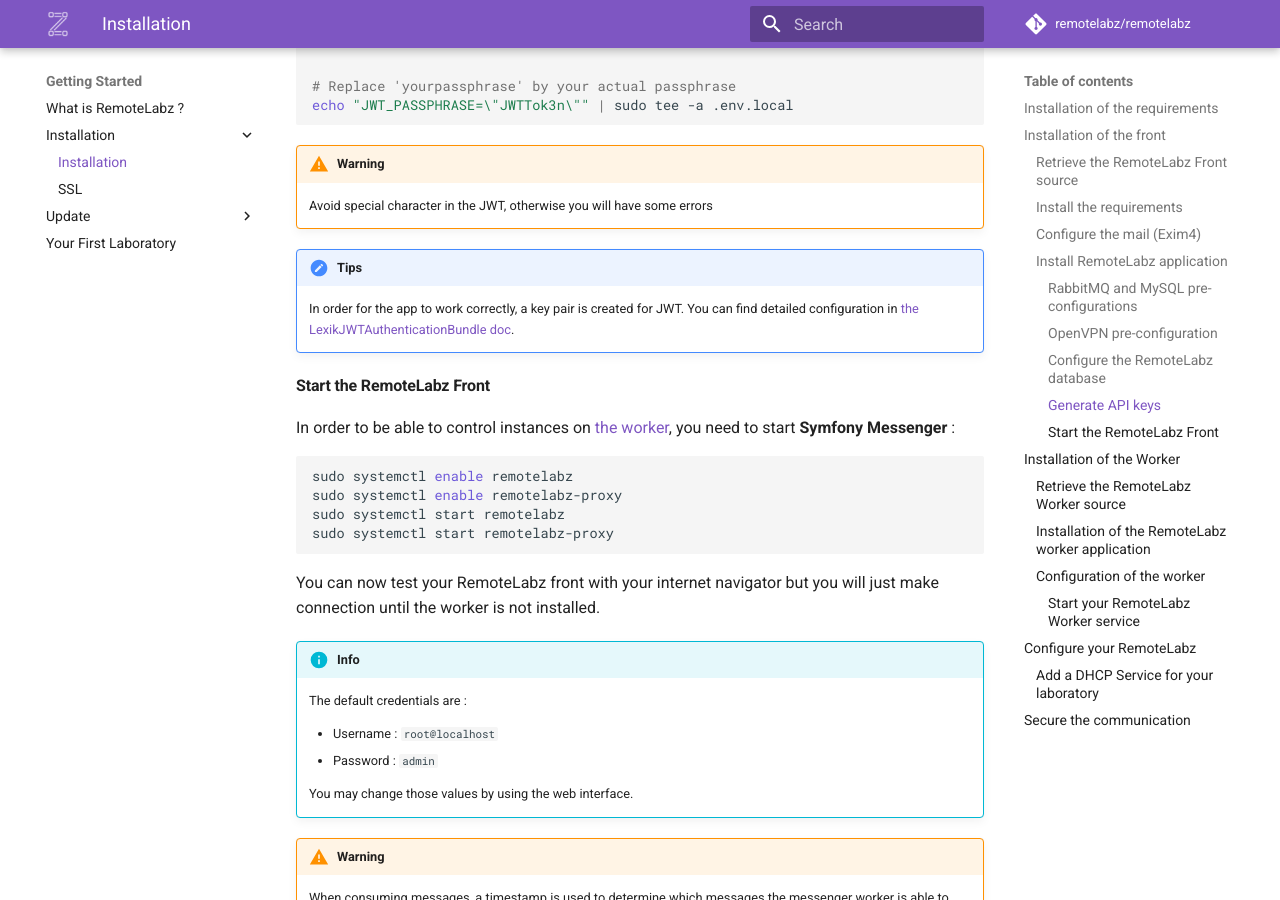
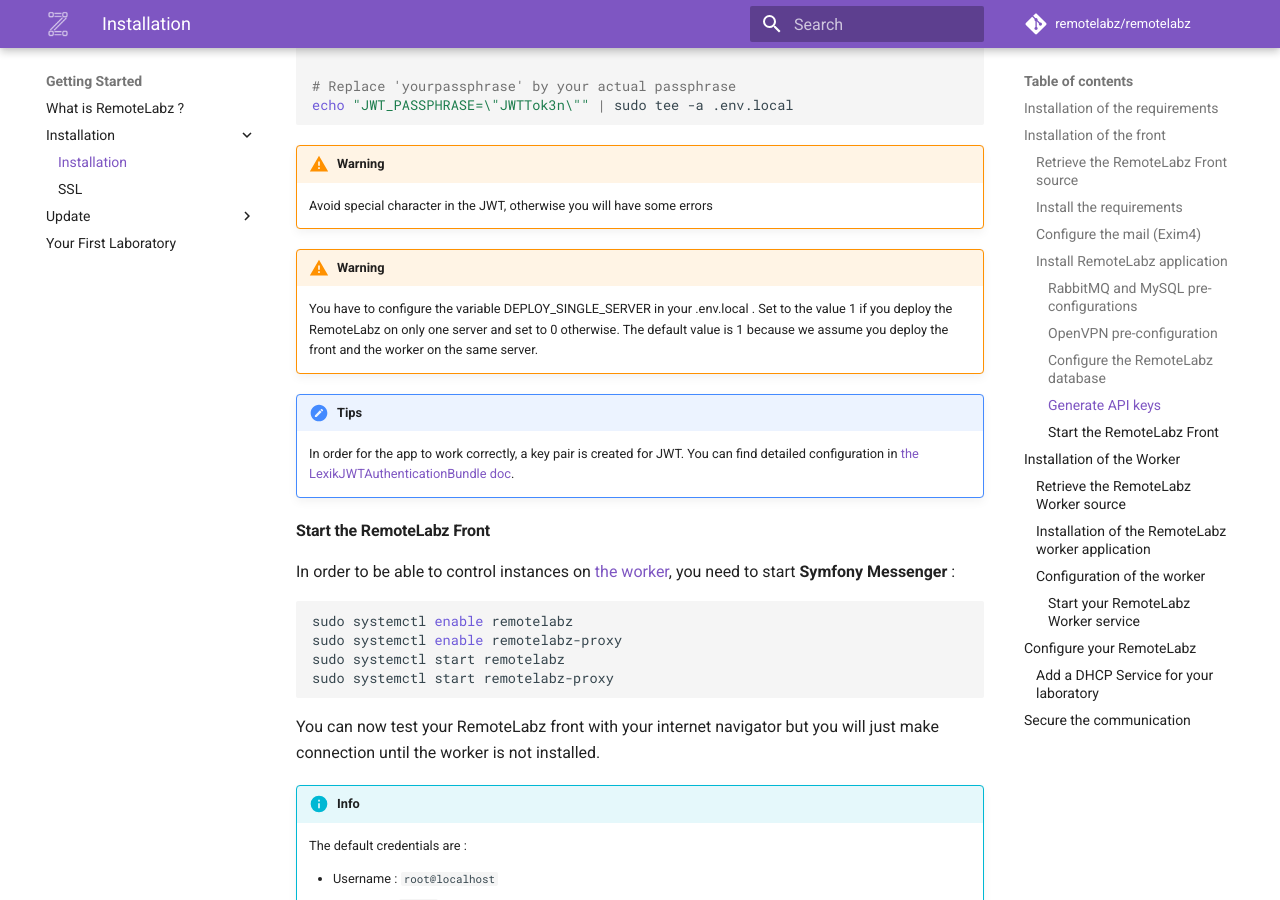
Before and after one commit to remotelabz/remotelabz-docs, an MkDocs documentation site: the page built from docs/administrators/getting-started/ubuntu-standalone.md, in a window 1280 px wide and 900 px high, scrolled down 4201 px. Built offline with MkDocs 1.6.1 and Material for MkDocs 9.7.7, drawn with Linux system fonts in a browser that asks for light colours; comment, search, counter and statistics services are not loaded.

Commit message:
Add single server config

```diff
--- a/docs/administrators/getting-started/ubuntu-standalone.md
+++ b/docs/administrators/getting-started/ubuntu-standalone.md
@@ -162,6 +162,10 @@ echo "JWT_PASSPHRASE=\"JWTTok3n\"" | sudo tee -a .env.local
 
 !!! warning
     Avoid special character in the JWT, otherwise you will have some errors
+
+!!! warning
+    You have to configure the variable DEPLOY_SINGLE_SERVER in your .env.local . Set to the value 1 if you deploy the RemoteLabz on only one server and set to 0 otherwise. The default value is 1 because we assume you deploy the front and the worker on the same server.
+
 
 !!! tips
     In order for the app to work correctly, a key pair is created for JWT. You can find detailed configuration in [the LexikJWTAuthenticationBundle doc](https://github.com/lexik/LexikJWTAuthenticationBundle/blob/master/Resources/doc/index.rst#generate-the-ssh-keys).
```
Also changed, not shown: docs/administrators/getting-started/commonly-asked-questions.md (+1 -1 lines).
